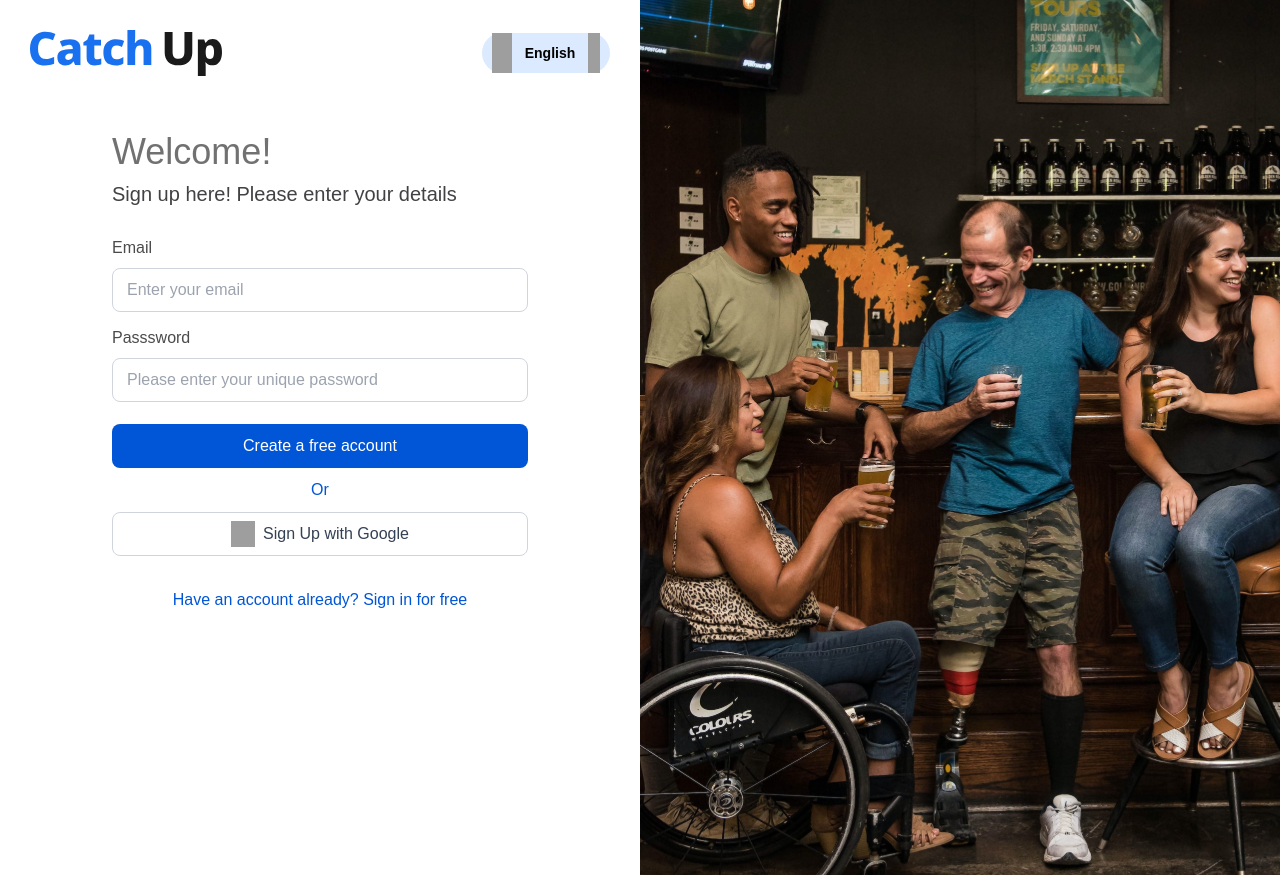
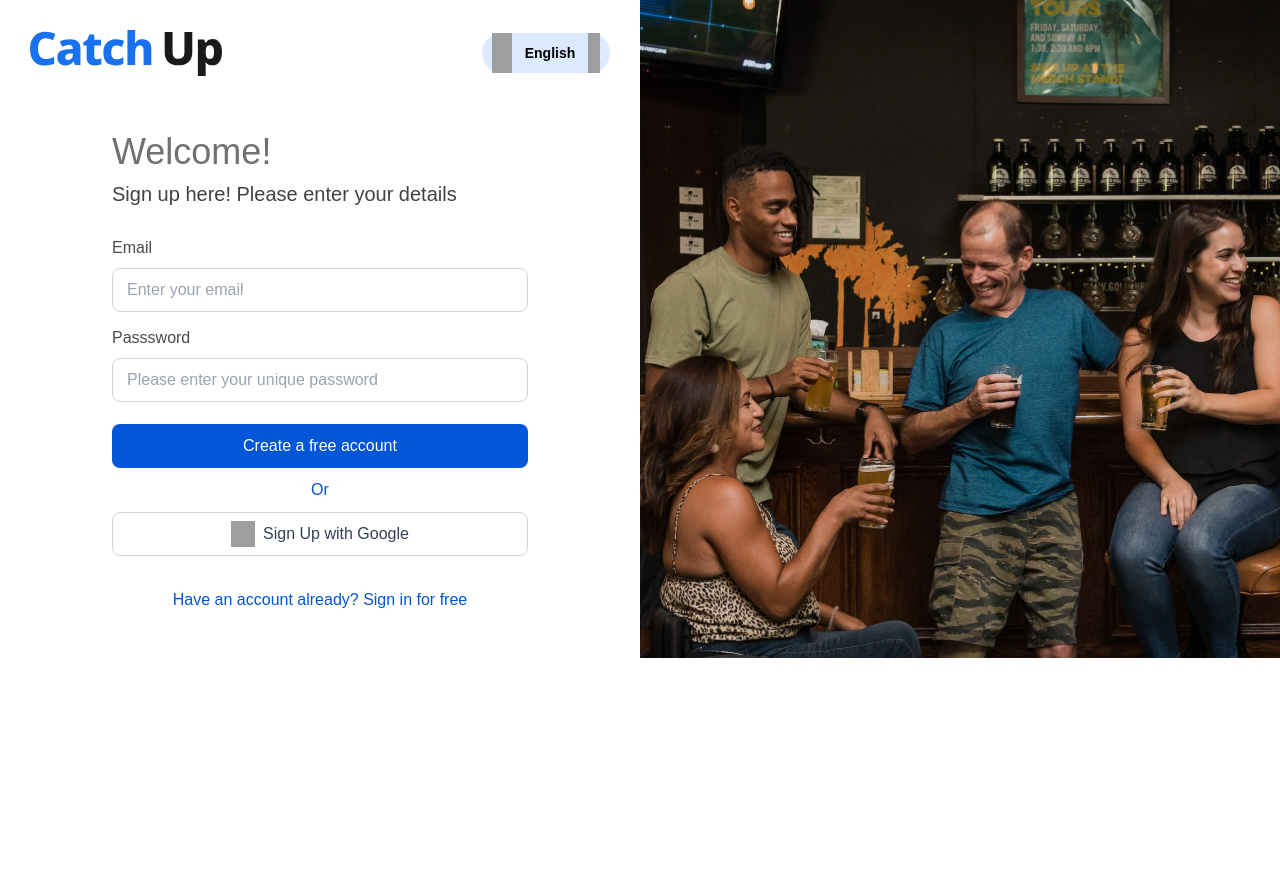
Before and after one commit to workshopapps/dinnerwithfriends.web, a React (Create React App) app: page /sign_up in a window 1280 px wide. After the commit the page ends 800 px from the top, so only its background shows below. Built offline with nearby package versions, Linux system fonts and the light colour scheme; grey boxes are pictures that could not be loaded; a web font is replaced by a local one.

Commit message:
FRO-authentication: fixed image placement

```diff
--- a/src/pages/signUp/index.jsx
+++ b/src/pages/signUp/index.jsx
@@ -67,7 +67,7 @@ const SignUp = () => {
 
         </div>
       </div>
-      <img className="hidden tablet:block tablet:w-6/12 h-full " src={image} alt="fornmimage" />
+      <div className="hidden tablet:block tablet:w-6/12 h-[658px] bg-cover" style={{backgroundImage: `linear-gradient(115deg, rgba(0,0,0,0.1), rgba(0,0,0,0.1)), url(${image})`}}></div>
     </div>
   )
 }
```
